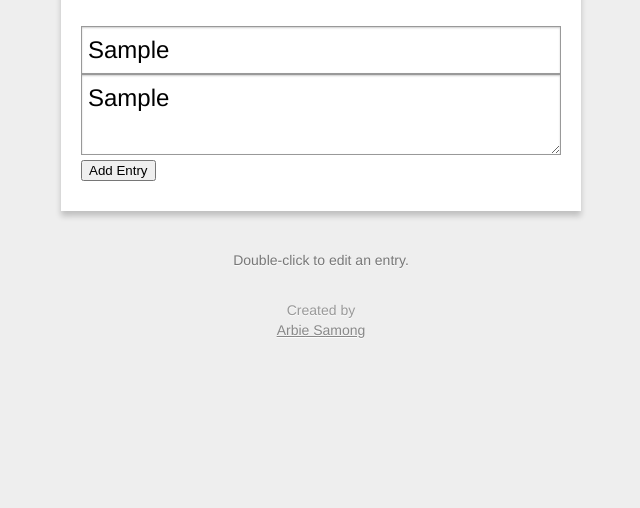
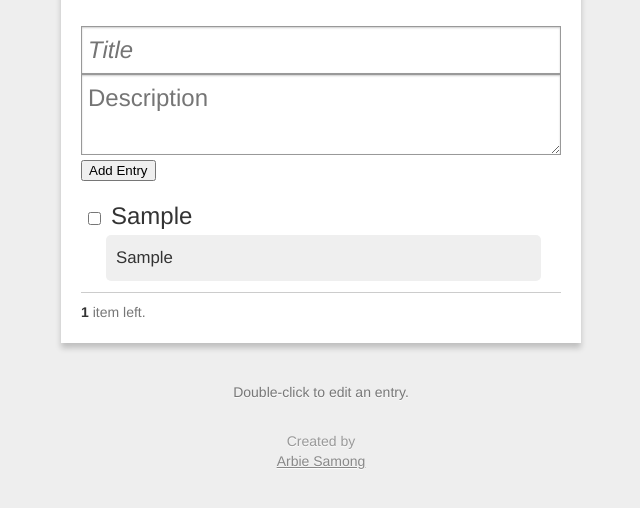
Before and after one commit to phektus/backbone-resume-app, a plain HTML site: page index.html in a window 1280 px wide. Both pictures are taken after typing "Sample", "Sample" into the empty fields and a click on the button "Add Entry". Shown: the part 80-588 px from the top of the page, without its empty margins (319-959 px from the left). Drawn offline with Linux system fonts and the light colour scheme.

Commit message:
can now add title and description then update list accordingly

```diff
--- a/index.html
+++ b/index.html
@@ -25,9 +25,9 @@
       <div class="content">
 
         <div id="create-entry">
-          <input id="new-entry" placeholder="Title" type="text" />
+          <input id="title" placeholder="Title" type="text" />
           <textarea id="description" placeholder="Description"></textarea>
-	  <button id="add-entry">Add Entry</button>
+	  <button id="add-entry" class="entry_input">Add Entry</button>
         </div>
 
         <div id="entries">
@@ -56,7 +56,8 @@
       <div class="entry <%= done ? 'done' : '' %>">
         <div class="display">
           <input class="check" type="checkbox" <%= done ? 'checked="checked"' : '' %> />
-          <div class="entry-text"></div>
+          <div class="entry-title"></div>
+          <div class="entry-description"></div>
           <span class="entry-destroy"></span>
         </div>
         <div class="edit">
--- a/resume.js
+++ b/resume.js
@@ -9,12 +9,13 @@ $(function(){
 	// Entry Model
 	// ----------
 
-	// Our basic **Entry** model has `text`, `description`, `order`, and `done` attributes.
+	// Our basic **Entry** model has `title`, `description`, `order`, and `done` attributes.
 	window.Entry = Backbone.Model.extend({
 
-		// Default attributes for a todo item.
+		// Default attributes for a entry item.
 		defaults: function() {
 		    return {
+			title: '',
 			description: '',
 			done:  false,
 			order: Entries.nextOrder()
@@ -85,7 +86,7 @@ $(function(){
 		    "click .check"              : "toggleDone",
 		    "dblclick div.entry-text"    : "edit",
 		    "click span.todo-destroy"   : "clear",
-		    "keypress .entry-input"      : "updateOnEnter"
+		    "keypress .entry_input"      : "updateOnEnter"
 		},
 
 		// The TodoView listens for changes to its model, re-rendering.
@@ -104,10 +105,12 @@ $(function(){
 		// To avoid XSS (not that it would be harmful in this particular app),
 		// we use `jQuery.text` to set the contents of the todo item.
 		setText: function() {
-		    var text = this.model.get('text');
-		    this.$('.entry-text').text(text);
+		    var title = this.model.get('title');
+		    var description = this.model.get('description')
+		    this.$('.entry-title').text(title);
+		    this.$('.entry-description').text(description);
 		    this.input = this.$('.entry-input');
-		    this.input.bind('blur', _.bind(this.close, this)).val(text);
+		    this.input.bind('blur', _.bind(this.close, this)).val(title);
 		},
 
 		// Toggle the `"done"` state of the model.
@@ -159,8 +162,7 @@ $(function(){
 
 		// Delegated events for creating new items, and clearing completed ones.
 		events: {
-		    "keypress #new-entry":  "createOnEnter",
-		    "keyup #new-entry":     "showTooltip",
+		    "click #create-entry button":  "createOnClick",
 		    "click .todo-clear a": "clearCompleted"
 		},
 
@@ -168,7 +170,7 @@ $(function(){
 		// collection, when items are added or changed. Kick things off by
 		// loading any preexisting entries that might be saved in *localStorage*.
 		initialize: function() {
-		    this.input    = this.$("#new-entry");
+		    this.input    = this.$("#create-entry");
 
 		    Entries.bind('add',   this.addOne, this);
 		    Entries.bind('reset', this.addAll, this);
@@ -201,11 +203,13 @@ $(function(){
 
 		// If you hit return in the main input field, and there is text to save,
 		// create new **Entry** model persisting it to *localStorage*.
-		createOnEnter: function(e) {
-		    var text = this.input.val();
-		    if (!text || e.keyCode != 13) return;
-		    Entries.create({text: text});
-		    this.input.val('');
+		createOnClick: function(e) {
+		    var title = this.$('#title').val();
+		    var description = this.$('#description').val();
+		    if (!title || !description) return;
+		    Entries.create({title: title, description: description});
+		    this.$('#title').val('');
+		    this.$('#description').val('');
 		},
 
 		// Clear all done entr items, destroying their models.
--- a/style.css
+++ b/style.css
@@ -107,6 +107,16 @@ html {
       padding: 0;
       border-bottom: 0;
     }
+  #entry-list .entry-description {
+    font-size: 70%;
+    margin-left: 25px;
+    margin-top: 5px;
+    padding: 10px;
+    background-color: #EFEFEF;
+    border-radius: 5px;
+      moz-border-radius: 5px;
+      webkit-border-radius: 5px;
+  }
   #entry-list .editing .display,
   #entry-list .edit {
     display: none;
```
